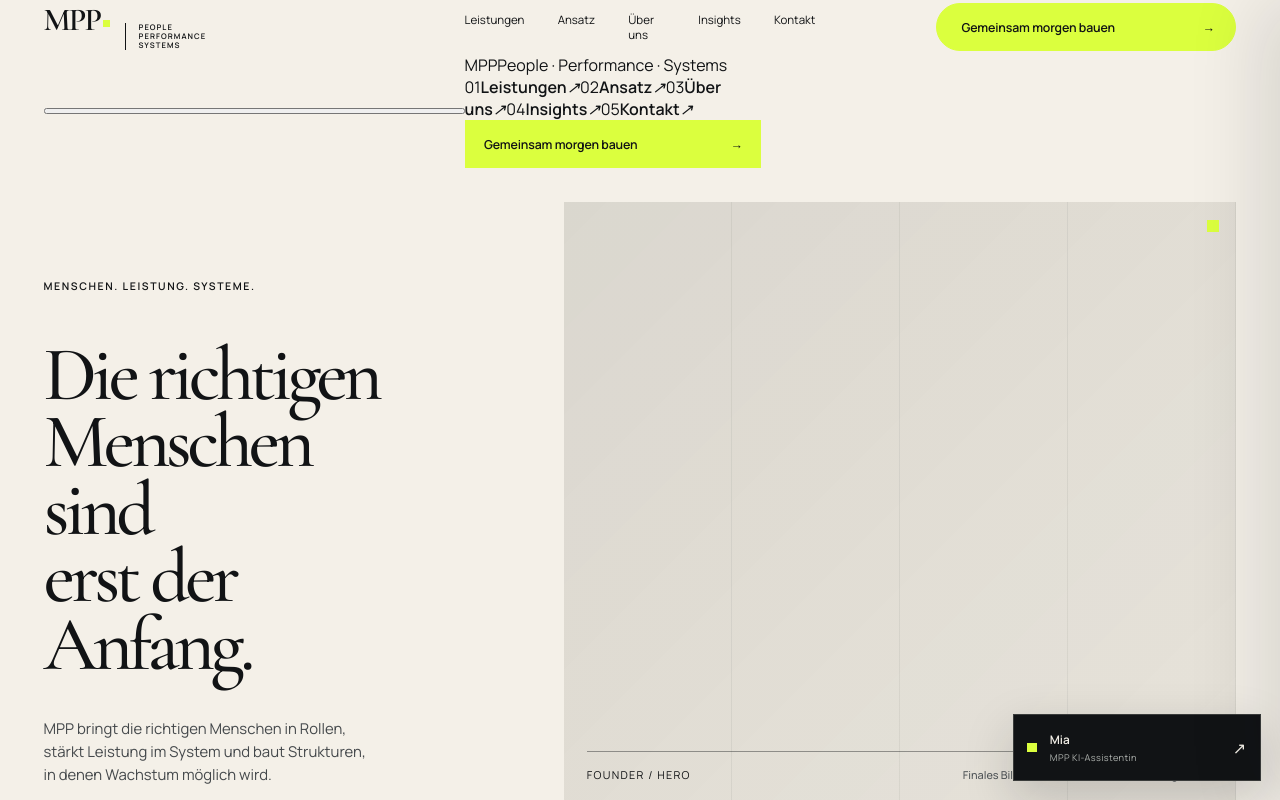
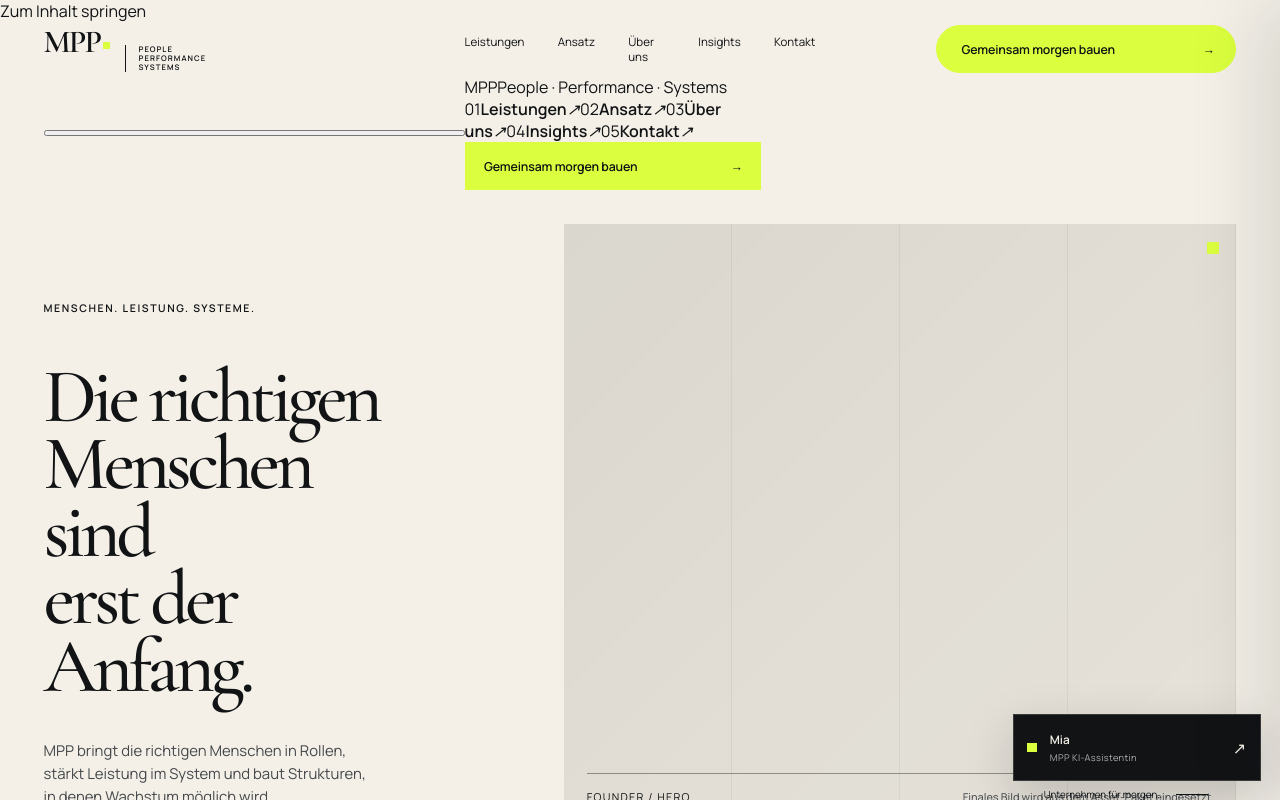
Before and after one commit to ravoeee-droid/MPP-Repo, a Next.js app: page / in a window 1280 px wide. Shown: the top 800 px of the page. Built offline with nearby package versions, Linux system fonts and the light colour scheme.

Commit message:
Add main landmark skip-link target

```diff
--- a/app/page.tsx
+++ b/app/page.tsx
@@ -18,8 +18,9 @@ import { MiaAssistant } from "@/components/mpp/mia-assistant";
 
 export default function HomePage() {
   return (
-    <main>
+    <main id="main-content">
       <MotionScenes />
+      <a className="skip-link" href="#main-content">Zum Inhalt springen</a>
       <SiteHeader />
       <MiaAssistant />
       <Hero />
```
